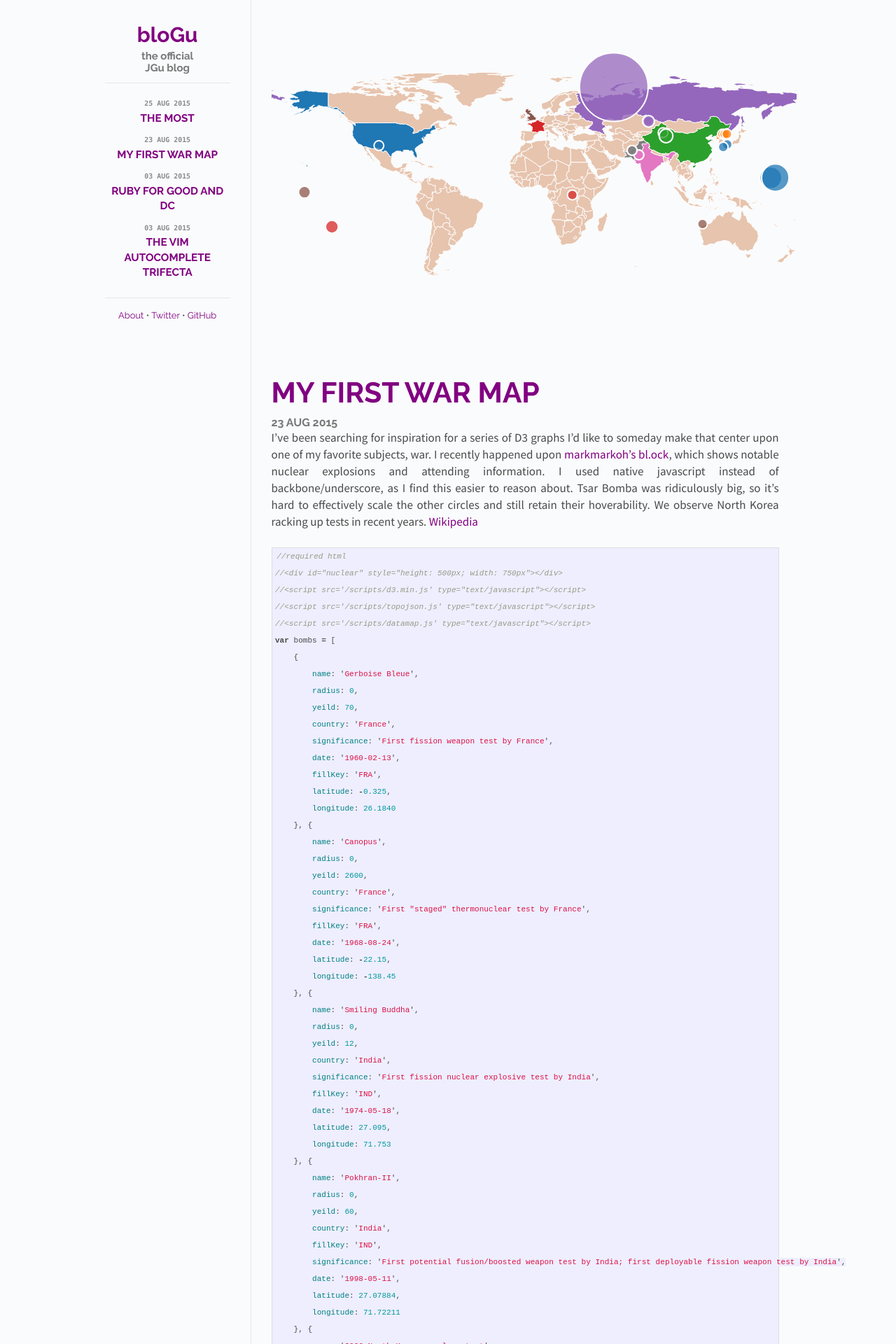
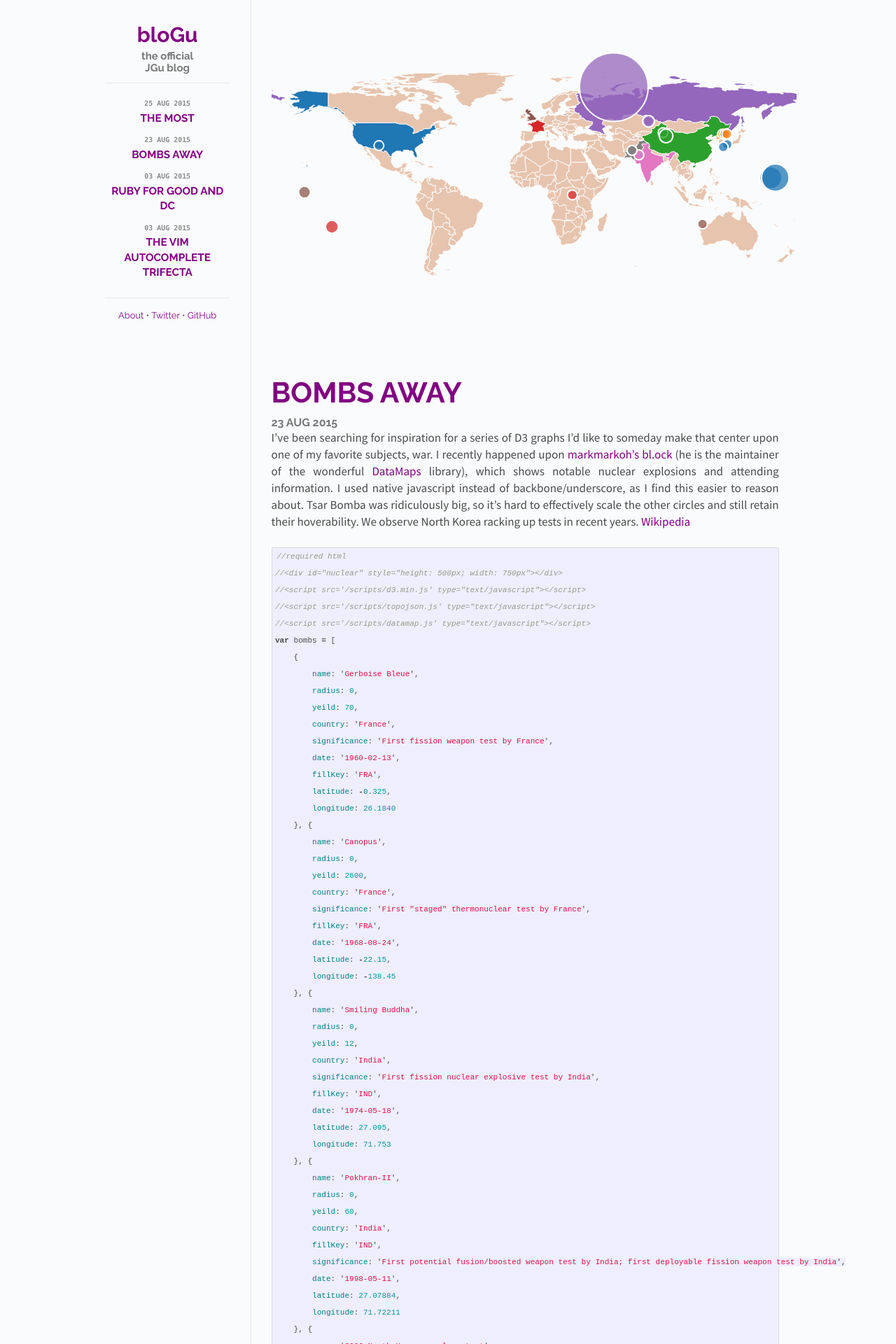
Before and after one commit to jgujgu/warviz, a Jekyll site: the page built from _posts/2015-08-23-bombs-away.md, in a window 1280 px wide. Shown: the top 1920 px of the page at 70% size. Built offline with Jekyll 4.4.1, drawn with Linux system fonts in a browser that asks for light colours.

Commit message:
edit bombs

```diff
--- a/_posts/2015-08-23-my-first-war-map.md
+++ b/_posts/2015-08-23-bombs-away.md
@@ -1,10 +1,9 @@
 ---
 layout: post
-title:  "My First War Map"
+title:  "Bombs Away"
 cover:
 date:   2015-08-23 23:58:00
 categories: d3 nuclear bombs
-<!--custom_css: bomb.css-->
 custom_div_id: nuclear
 custom_js:
 - d3.min
@@ -12,7 +11,7 @@
 - datamap
 - nuclear
 ---
-I've been searching for inspiration for a series of D3 graphs I'd like to someday make that center upon one of my favorite subjects, war. I recently happened upon [markmarkoh's bl.ock](http://bl.ocks.org/markmarkoh/4255924), which shows notable nuclear explosions and attending information. I used native javascript instead of backbone/underscore, as I find this easier to reason about. Tsar Bomba was ridiculously big, so it's hard to effectively scale the other circles and still retain their hoverability. We observe North Korea racking up tests in recent years. [Wikipedia](https://en.wikipedia.org/wiki/Nuclear_weapons_testing#Milestone_nuclear_explosions)
+I've been searching for inspiration for a series of D3 graphs I'd like to someday make that center upon one of my favorite subjects, war. I recently happened upon [markmarkoh's bl.ock](http://bl.ocks.org/markmarkoh/4255924) (he is the maintainer of the wonderful [DataMaps](http://datamaps.github.io/) library), which shows notable nuclear explosions and attending information. I used native javascript instead of backbone/underscore, as I find this easier to reason about. Tsar Bomba was ridiculously big, so it's hard to effectively scale the other circles and still retain their hoverability. We observe North Korea racking up tests in recent years. [Wikipedia](https://en.wikipedia.org/wiki/Nuclear_weapons_testing#Milestone_nuclear_explosions)
 
 {% highlight js %}
 //required html
```
Also changed, not shown: 3 other files.
